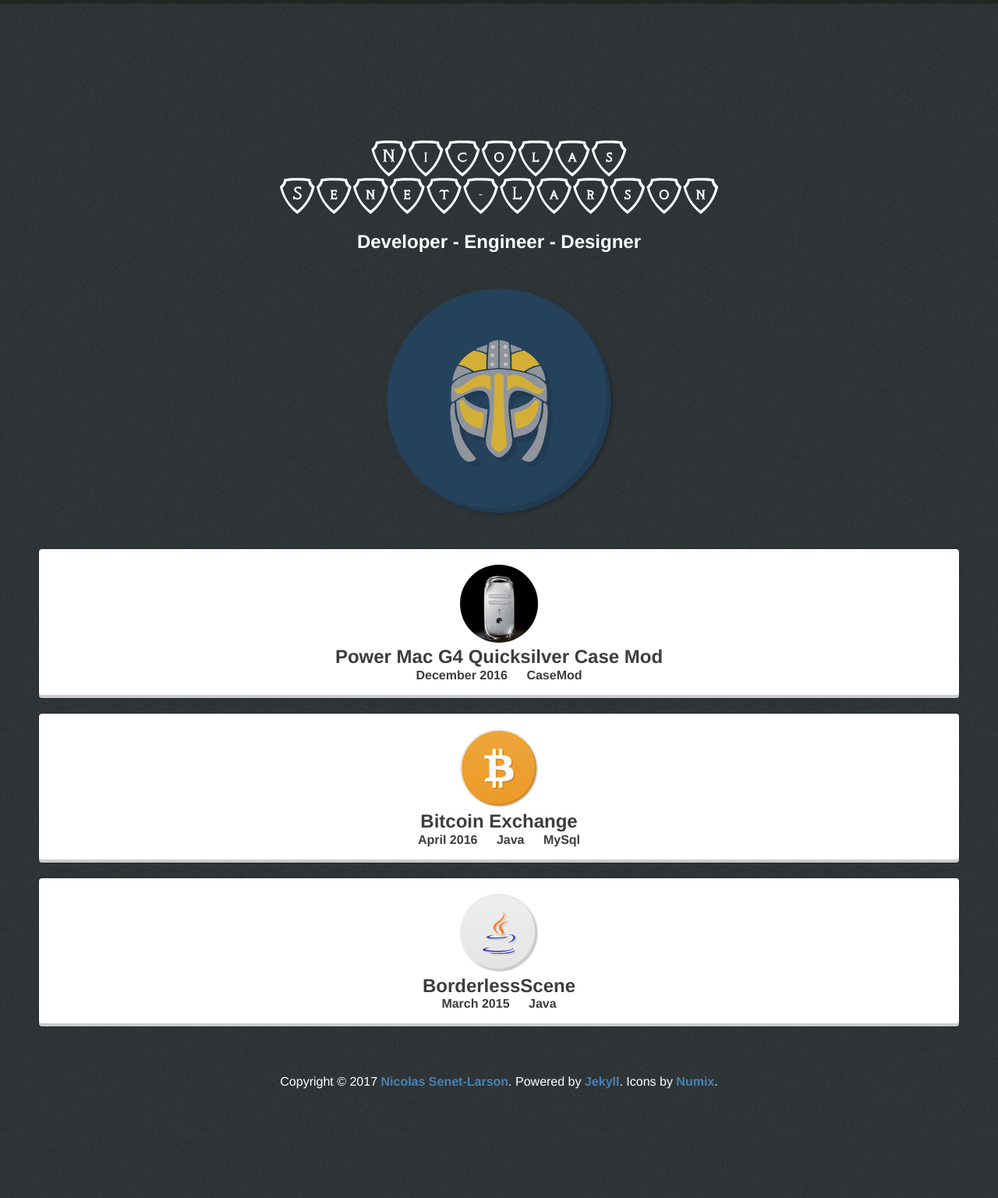
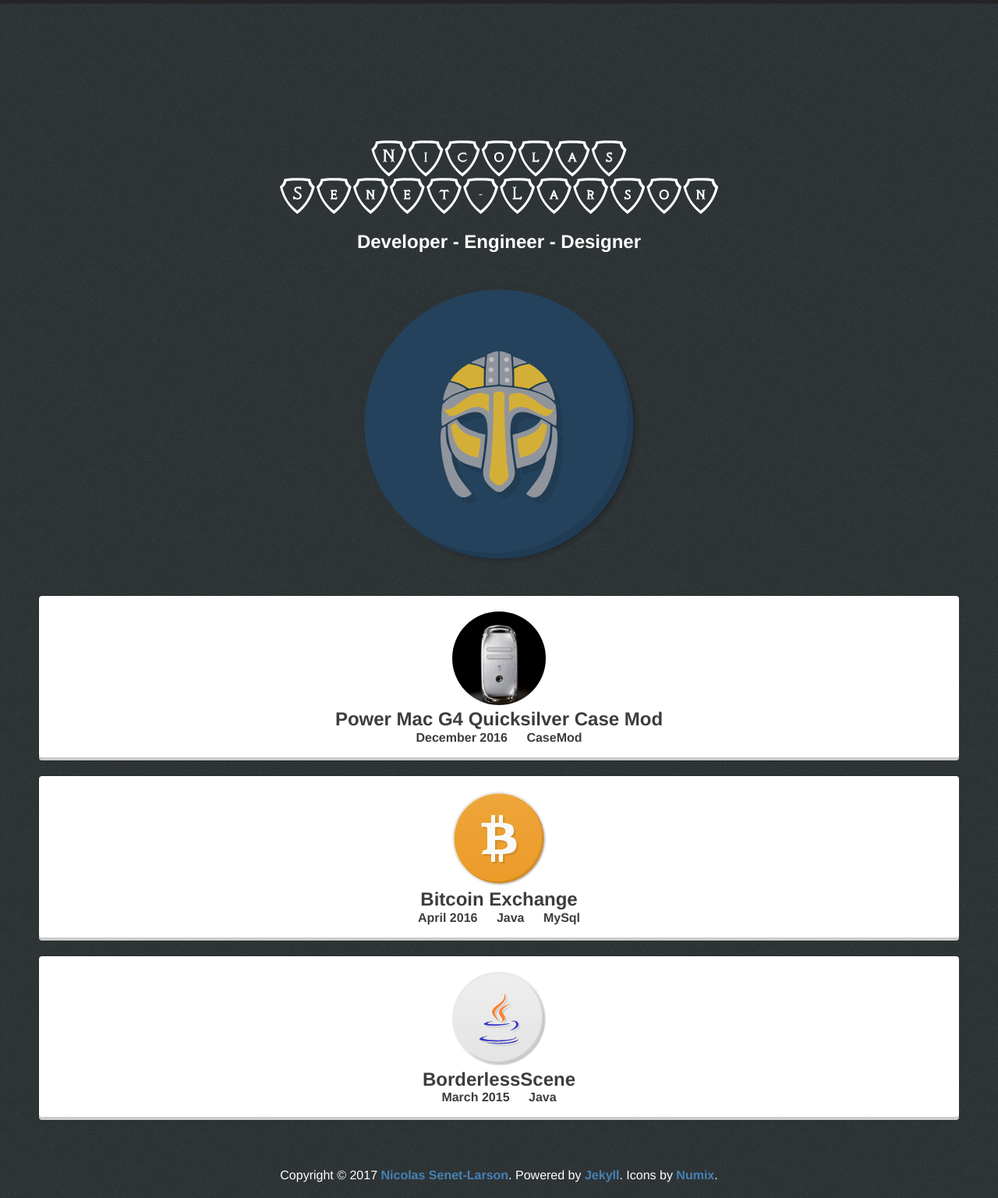
Before and after one commit to NicolasSenet-Larson/NicolasSenet-Larson.github.io, a Jekyll site: the page built from index.md, in a window 1280 px wide. Shown: the whole page at 78% size. Built offline with Jekyll 4.4.1, drawn with Linux system fonts in a browser that asks for light colours; before the commit the page ends 1416 px from its top, so only the background shows below that.

Commit message:
Fixes display issues on iPad safari

```diff
--- a/_sass/theme.sass
+++ b/_sass/theme.sass
@@ -3,10 +3,10 @@
 // Variables
 
 $content-width: 1200px !default
-$on-palm: 600px !default
-$page-logo-width: 300px
+$on-palm: 768px !default
+$page-logo-width: 360px
 $header-logo-width: 36px
-$post-logo-width: 100px
+$post-logo-width: 120px
 $spacing: 20px
 $border-radius: 4px
 
@@ -53,31 +53,10 @@ $title-shadow: 0 0 1px rgba(0,0,0,1)
 
 // Animations
 
-@keyframes max-width
-    0%
-        max-width: 0
-    25%
-        max-width: 0
-    50%
-        max-width: $spacing
-    100%
-        max-width: $content-width
-
-@keyframes box-shadow
-    0%
-        box-shadow: inset $box-shadow black
-        background-color: $blue
-    50%
-        box-shadow: inset $box-shadow black
-        background-color: $blue
-    100%
-        box-shadow: none
-        background-color: white
-
 @keyframes display
-    0%
+    from
         opacity: 0
-    100%
+    to
         opacity: 1
 
 // Common elements
@@ -96,6 +75,7 @@ a:hover, a:focus
     border-radius: $border-radius
     background-color: darken($background-color, 0)
     box-shadow: $box-shadow
+    animation: display 0.5s linear
 
 .button:hover, .button:active, .button:focus
     color: $header-color
@@ -118,11 +98,11 @@ html
 
 body
     max-width: $content-width - $spacing
-    width: calc(100% - #{$spacing})
+    width: 100%
     min-height: 100%
     margin: auto
+    padding: 0 $spacing/2
     position: relative
-    animation: display 0.2s linear
 
     // Site header
 
@@ -222,8 +202,9 @@ body
                 margin: 0 $spacing/2
 
             .page-logo
-                margin: $spacing*2 calc(50% - #{$page-logo-width}/2)
-                width: $page-logo-width
+                margin: $spacing*2 auto
+                width: 100%
+                max-width: $page-logo-width
                 height: $page-logo-width
                 line-height: $page-logo-width
                 overflow: hidden
@@ -231,7 +212,7 @@ body
                 background-color: transparentize($header-color, 0.9)
 
                 img
-                    max-width: 100%
+                    width: 100%
                     min-height: 100%
 
         // Page content
@@ -243,6 +224,7 @@ body
             box-shadow: $box-shadow
             background-color: $background-color
             border-radius: $border-radius
+            animation: display 0.5s linear
 
             h1, h2, h3, h4
                 color: $header-color
```
